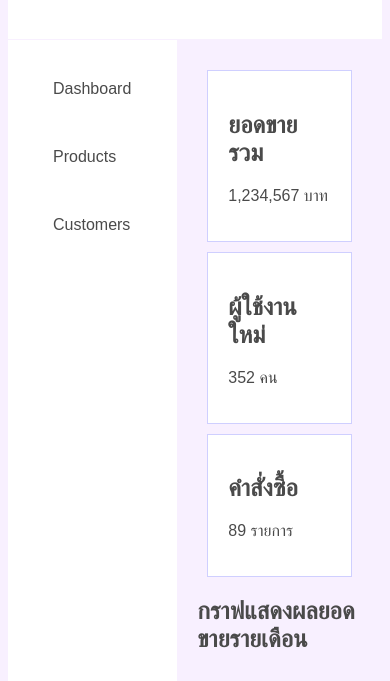
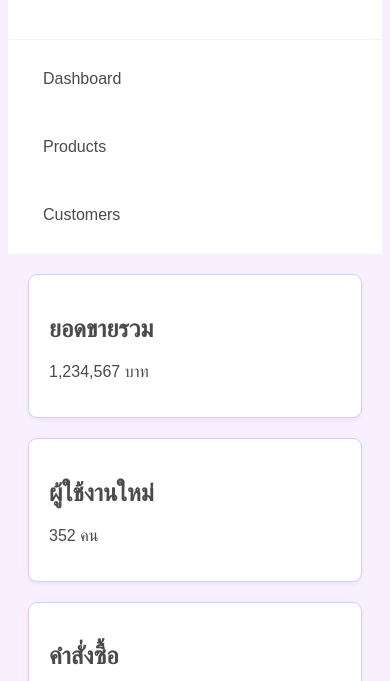
Before and after one commit to willasinee/data-visualization-dashboard, a plain HTML site: page index.html in a window 390 px wide. Shown: the part 163-844 px from the top of the page. Drawn offline with Linux system fonts and the light colour scheme.

Commit message:
สมบูรณ์รึยังน๊าาา

```diff
--- a/style.css
+++ b/style.css
@@ -37,7 +37,8 @@ body {
   background-color: var(--surface-color);
   padding: 20px;
   border: 1px solid var(--border-color);
-  margin: 10px;
+  border-radius: 9px;
+  box-shadow: 0 2px 4px rgba(0,0,0,0.05) ;
 }
 
 UL,li,a {
@@ -82,8 +83,25 @@ aside li{
 .main-content{
     flex-grow: 1;
     padding: 20px;
+    display: grid;
+    grid-template-columns: 1fr 1fr 1fr;
+    gap: 20px;
+
 }
 
 .sidebar li a:hover{
   background-color: rgb(193, 65, 212);
 }
+
+@media (max-width:768px) {
+  .Dashboard-container{
+    flex-direction: column;
+  }
+  .sidebar{
+    width: 100%;
+    padding: 10px;
+  }
+  .main-content{
+    grid-template-columns: 1fr;
+  }
+}
```
